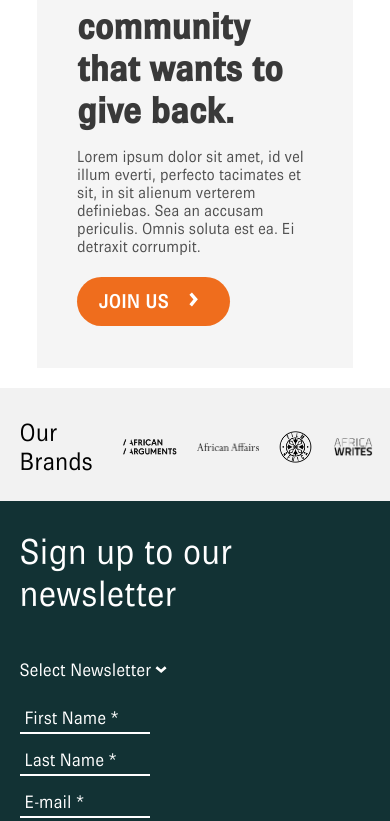
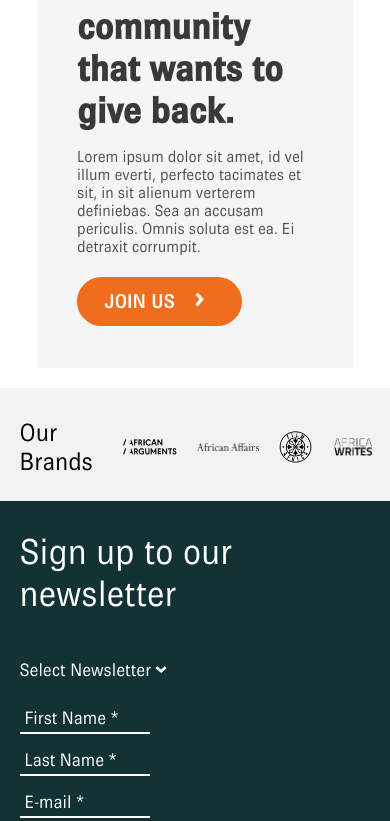
Before and after one commit to nenman-dev/ASA-UK, a React (Vite) app: page / in a window 390 px wide. Shown: the part 6706-7527 px from the top of the page. Built offline with nearby package versions, Linux system fonts and the light colour scheme.

Commit message:
edit button

```diff
--- a/src/Components/About/About.css
+++ b/src/Components/About/About.css
@@ -77,7 +77,7 @@
 }
 .about-btn:hover {
     color: black;
-    background: #FFFFFF;
+    background: #FFFFFF!important;
     border: 2px solid black;
 }
 .about-btn:hover .dark_arrow {
--- a/src/Components/JoinUs/Join.css
+++ b/src/Components/JoinUs/Join.css
@@ -133,7 +133,7 @@
 }
 @media (max-width: 500px) {
     .join-btn {
-        width: 65%;
+        width: 70%;
     }
 
 }
```
